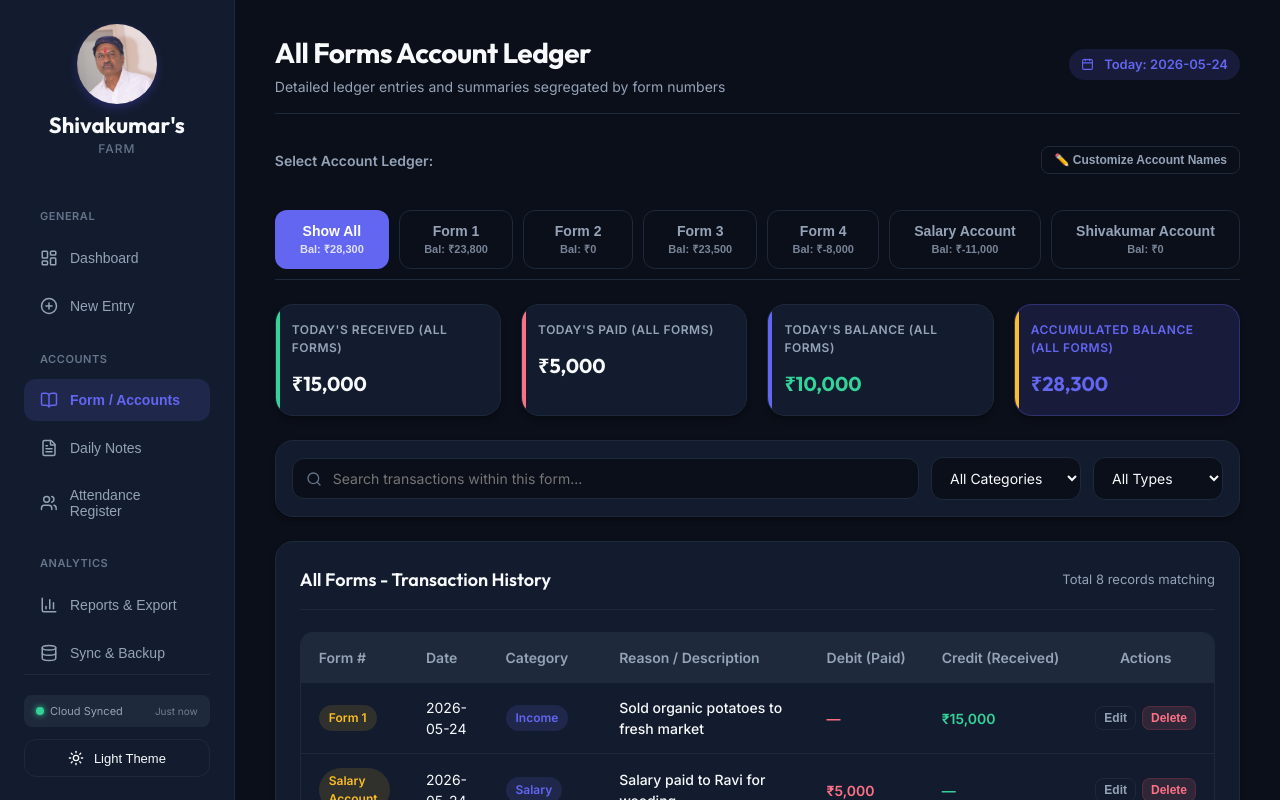
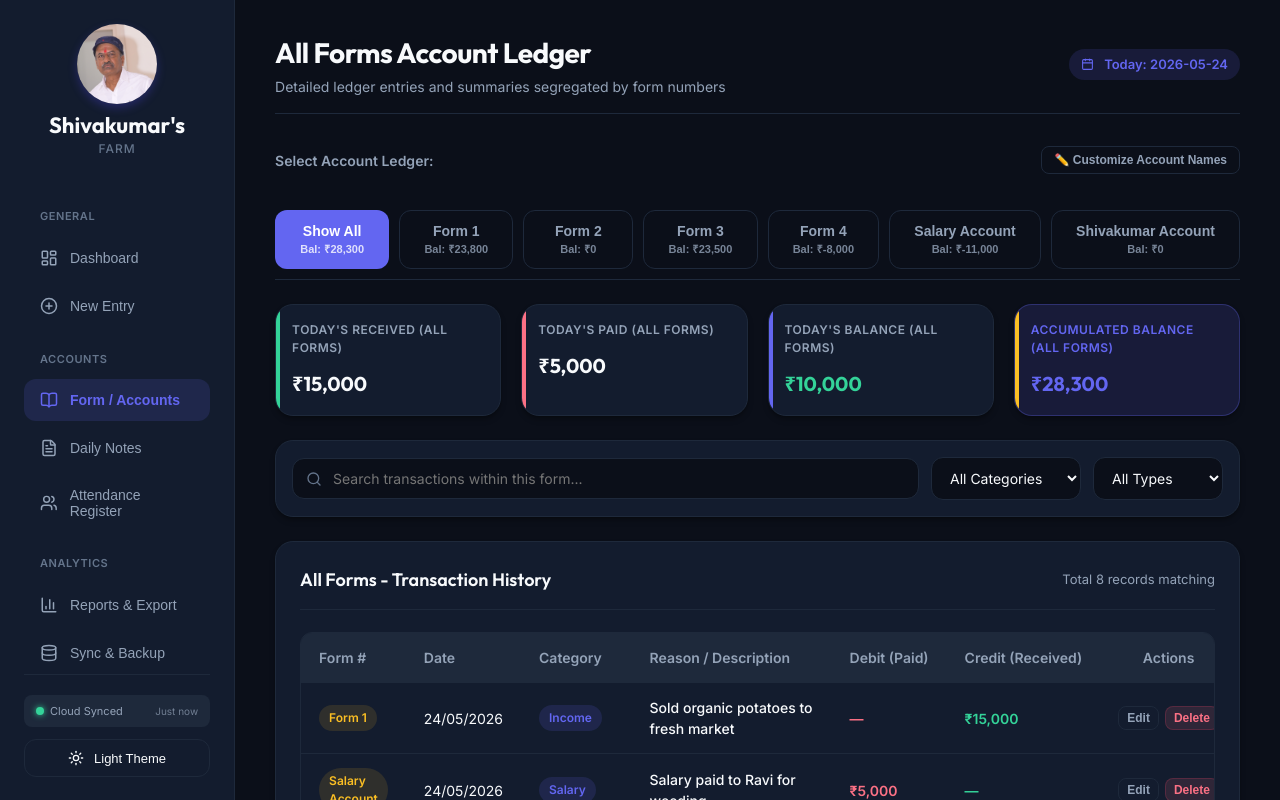
Before and after one commit to Tushar-s-kattimani/account-, a React (Vite) app: page / in a window 1280 px wide. Both pictures are taken after a click on the button "Form / Accounts". Built offline with nearby package versions, Linux system fonts and the light colour scheme.

Commit message:
Format dates as DD/MM/YYYY inside transaction and notes tables

```diff
--- a/src/App.tsx
+++ b/src/App.tsx
@@ -128,6 +128,24 @@ const extractPersonFromReason = (reason: string, category: string): string => {
 
   // Fallback default
   return '—';
+};
+
+const formatDateToDisplay = (dateStr: string): string => {
+  if (!dateStr) return '—';
+  const parts = dateStr.split('-');
+  if (parts.length === 3) {
+    return `${parts[2]}/${parts[1]}/${parts[0]}`;
+  }
+  return dateStr;
+};
+
+const formatMonthToDisplay = (monthStr: string): string => {
+  if (!monthStr) return '—';
+  const parts = monthStr.split('-');
+  if (parts.length === 2) {
+    return `${parts[1]}/${parts[0]}`;
+  }
+  return monthStr;
 };
 
 // Initial Demo Data
@@ -1409,7 +1427,7 @@ export default function App() {
                     <tbody>
                       {transactions.slice(0, 5).map((t) => (
                         <tr key={t.id}>
-                          <td>{t.date}</td>
+                          <td>{formatDateToDisplay(t.date)}</td>
                           <td>
                             <span className="badge badge-form">{formNames[t.formNumber] || t.formNumber}</span>
                           </td>
@@ -1880,7 +1898,7 @@ export default function App() {
                                 <span className="badge badge-form">{formNames[t.formNumber] || t.formNumber}</span>
                               </td>
                             )}
-                            <td>{t.date}</td>
+                            <td>{formatDateToDisplay(t.date)}</td>
                             <td>
                               <span className="badge badge-category">{t.category}</span>
                             </td>
@@ -2082,7 +2100,7 @@ export default function App() {
                           <div style={{ display: 'flex', justifyContent: 'space-between', alignItems: 'flex-start' }}>
                             <span className="badge badge-category" style={{ fontSize: '11px' }}>
                               <Calendar size={11} style={{ marginRight: '4px' }} />
-                              {note.date}
+                               {formatDateToDisplay(note.date)}
                             </span>
                             <div style={{ display: 'flex', gap: '6px' }}>
                               <button
@@ -2603,9 +2621,9 @@ export default function App() {
             <div className="panel" id="printable-report-area">
               <div style={{ display: 'none', flexDirection: 'column', gap: '8px', marginBottom: '20px' }} className="print-only">
                 <h2 style={{ fontFamily: 'var(--font-heading)' }}>Shivakumar's Farm Account Book Report</h2>
-                <p>Generated on {todayStr} | Target Scope: {reportType.toUpperCase()} ({
-                  reportType === 'daily' ? reportDate :
-                  reportType === 'monthly' ? reportMonth :
+                <p>Generated on {formatDateToDisplay(todayStr)} | Target Scope: {reportType.toUpperCase()} ({
+                  reportType === 'daily' ? formatDateToDisplay(reportDate) :
+                  reportType === 'monthly' ? formatMonthToDisplay(reportMonth) :
                   (formNames[reportForm] || reportForm)
                 })</p>
                 <div style={{ display: 'flex', gap: '20px', marginTop: '10px' }}>
@@ -2645,7 +2663,7 @@ export default function App() {
                     <tbody>
                       {reportTransactions.map((t) => (
                         <tr key={t.id}>
-                          <td>{t.date}</td>
+                          <td>{formatDateToDisplay(t.date)}</td>
                           <td>
                             <span className="badge badge-form">{formNames[t.formNumber] || t.formNumber}</span>
                           </td>
```
